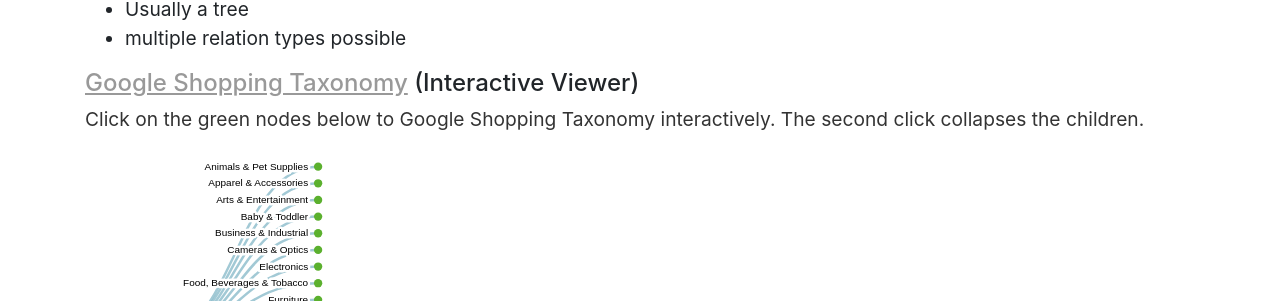
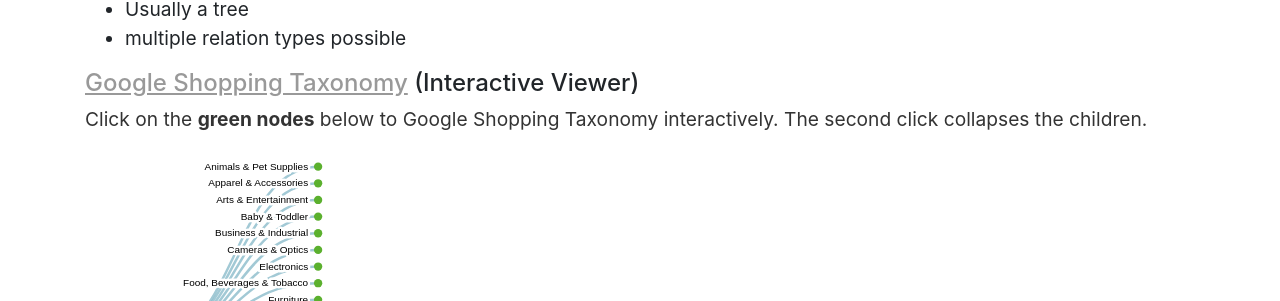
Before and after one commit to vackosar/vackosar.github.io, a Jekyll site: the page built from _posts/2021-03-22-Automatically-Expanding-Taxanomy.md, in a window 1280 px wide and 900 px high, scrolled down 617 px. Shown: the part 153-454 px from the top of the window. Built offline with Jekyll 4.4.1, drawn with Linux system fonts in a browser that asks for light colours.

Commit message:
highlight

```diff
--- a/_posts/2021-03-22-Automatically-Expanding-Taxanomy.md
+++ b/_posts/2021-03-22-Automatically-Expanding-Taxanomy.md
@@ -24,7 +24,7 @@
 
 #### [Google Shopping Taxonomy](http://google.com/basepages/producttype/taxonomy.en-US.txt) (Interactive Viewer)
 
-Click on the green nodes below to Google Shopping Taxonomy interactively. The second click collapses the children.
+Click on the __green nodes__ below to Google Shopping Taxonomy interactively. The second click collapses the children.
 
 <script src="/js/d3.v6.min.js" type="text/javascript"></script>
 <script src="/js/google-shopping-taxonomy.js" type="text/javascript"></script>
```
